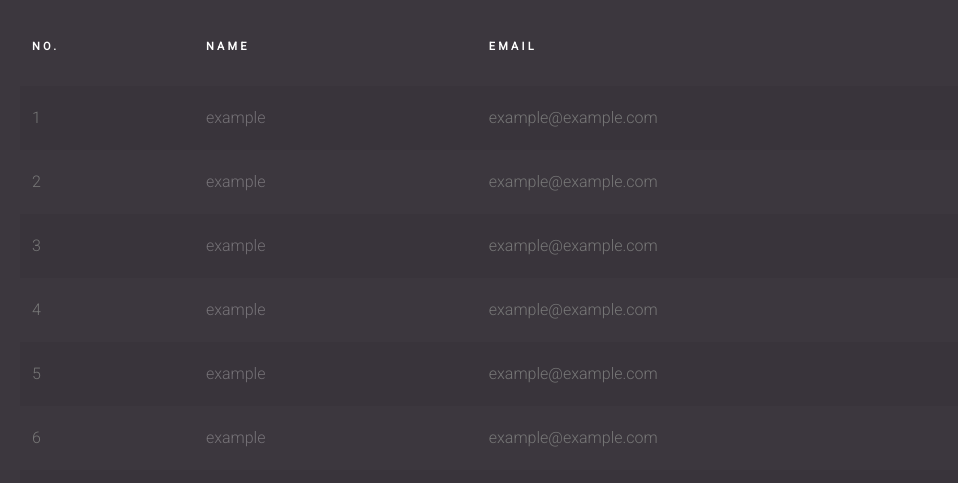
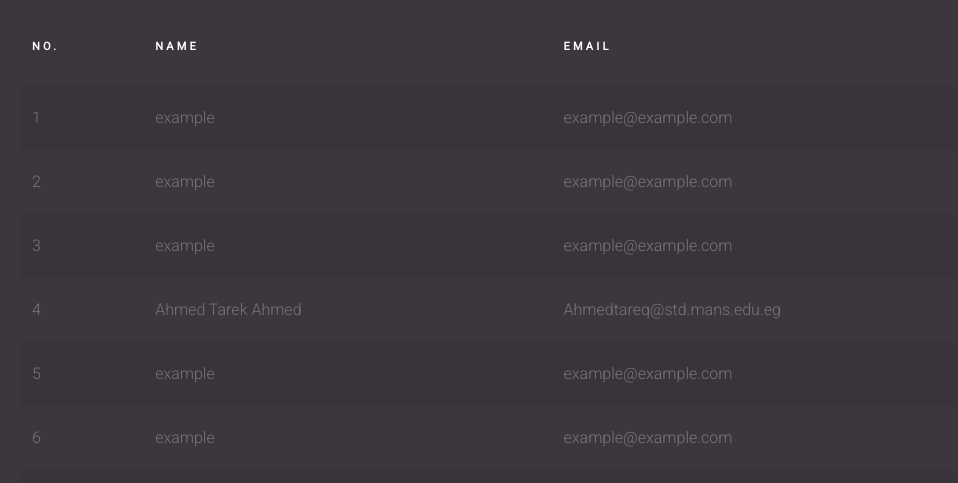
Before and after one commit to Ahmedsamymahrous/ITI-Mans-OS-Table, a plain HTML site: page index.html in a window 1280 px wide. Shown: the part 317-800 px from the top of the page, without its empty margins (65-1023 px from the left). Drawn offline with Linux system fonts and the light colour scheme.

Commit message:
adding ahmed tarek name and email

```diff
--- a/index.html
+++ b/index.html
@@ -68,8 +68,8 @@
              <!-- copy from here -->
              <tr scope="row">
               <td>4</td>
-              <td><a href="#">example</a></td>
-              <td>example@example.com</td>
+              <td><a href="#">Ahmed Tarek Ahmed</a></td>
+              <td>Ahmedtareq@std.mans.edu.eg</td>
             </tr>
             <!-- to here -->
              <!-- copy from here -->
```
